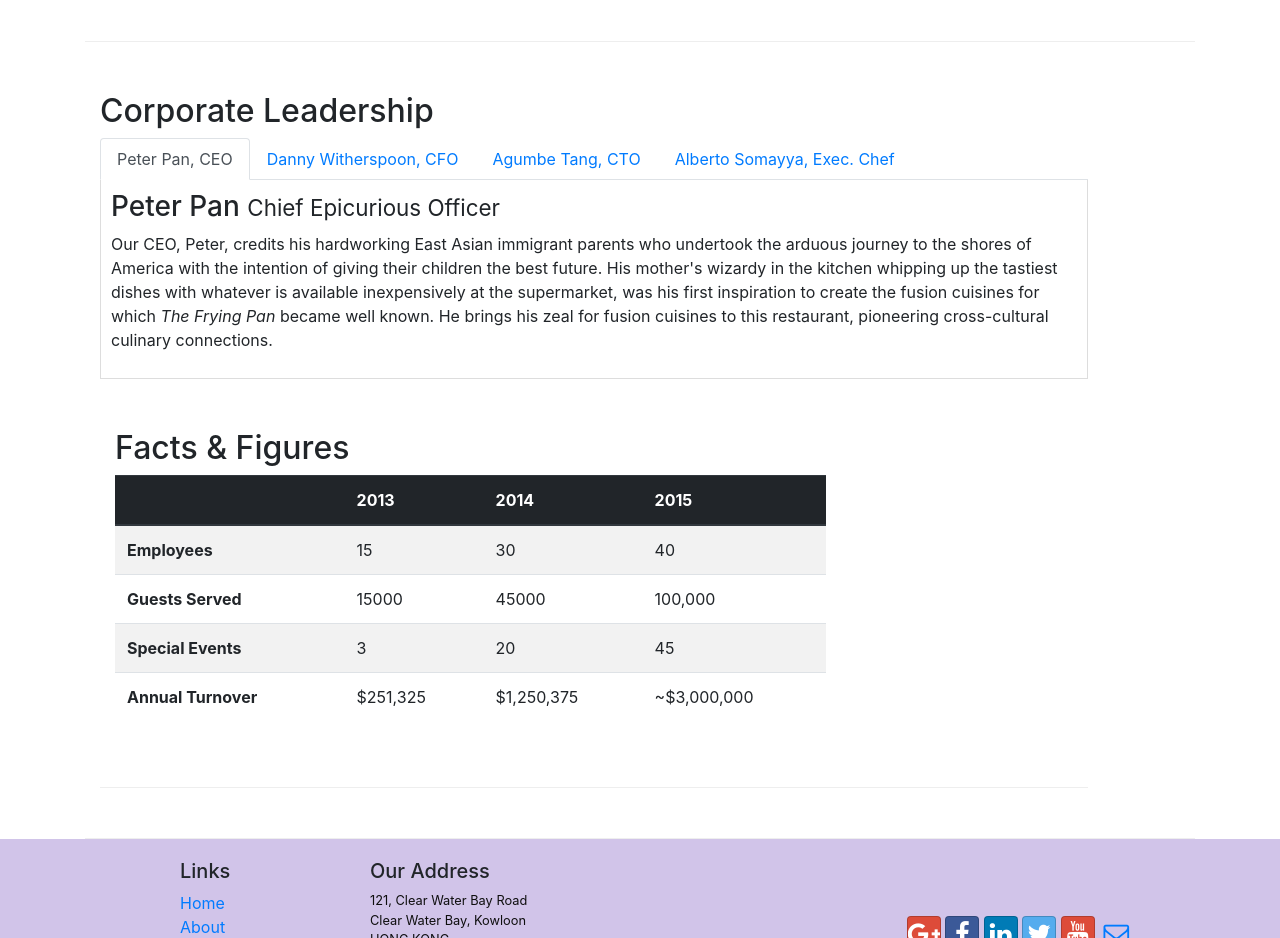
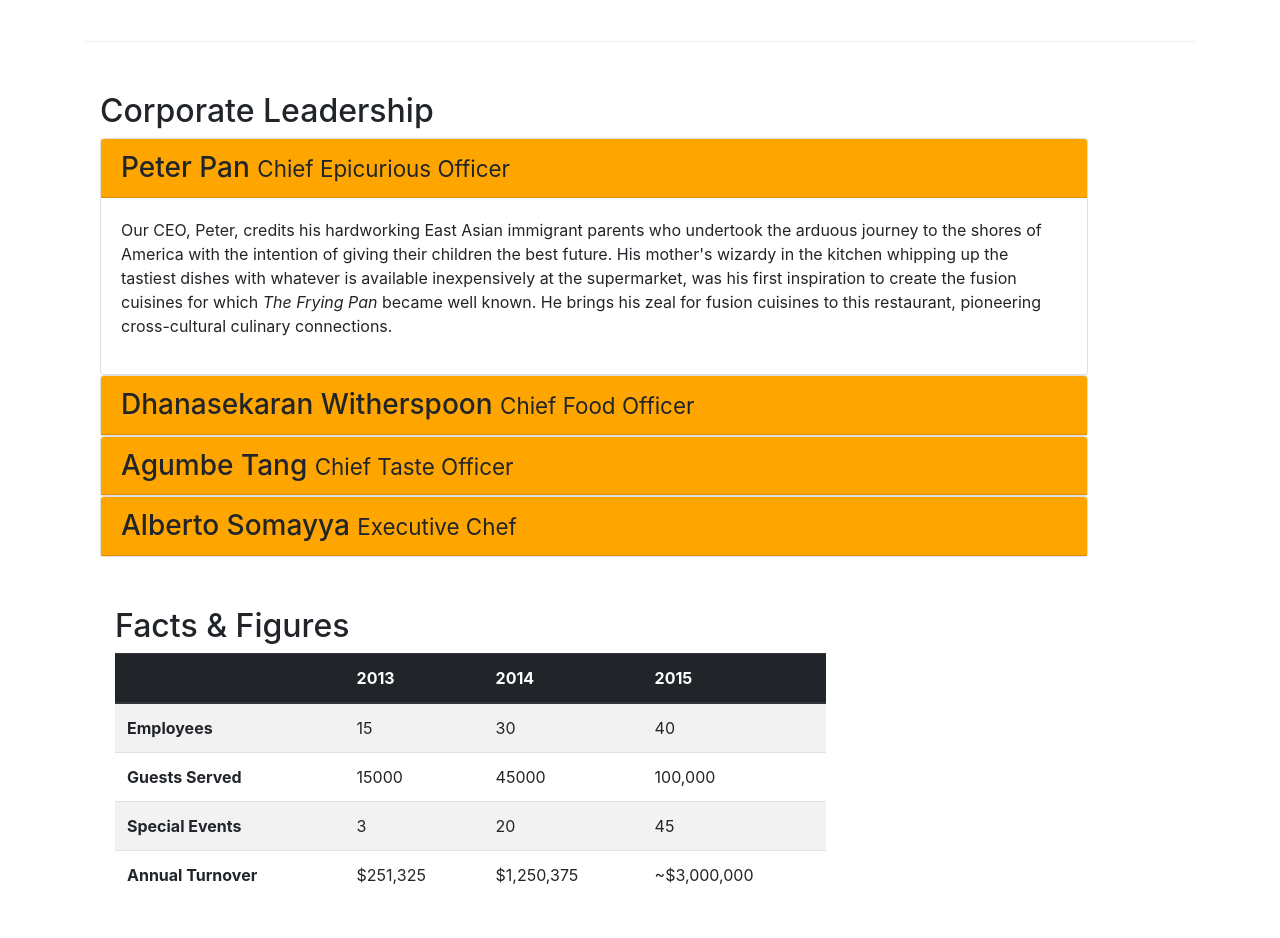
Before and after one commit to HamzaHaimeur19/Bootstrap4, a website: page aboutus.html in a window 1280 px wide. Shown: the part 880-1818 px from the top of the page. Drawn offline with nearby package versions, Linux system fonts and the light colour scheme.

Commit message:
accordion

```diff
--- a/aboutus.html
+++ b/aboutus.html
@@ -109,75 +109,115 @@
         <div class="row row-content align-items-center">
             <div class="col-12 col-sm-1 col-md-11" class="d-none" class="d-sm-block">
                 <h2>Corporate Leadership</h2>
-                <ul class="nav nav-tabs">
-                    <li class="nav-item">
-                        <a class="nav-link active" href="#peter" role="tab" data-toggle="tab">Peter Pan, CEO</a>
-                    </li>
-                    <li class="nav-item">
-                        <a class="nav-link" href="#danny" role="tab" data-toggle="tab">Danny Witherspoon, CFO</a>
-                    </li>
-                    <li class="nav-item">
-                        <a class="nav-link" href="#agumbe" role="tab" data-toggle="tab">Agumbe Tang, CTO</a>
-                    </li>
-                    <li class="nav-item">
-                        <a class="nav-link" href="#alberto" role="tab" data-toggle="tab">Alberto Somayya, Exec. Chef</a>
-                    </li>
-                </ul>
-                <div class="tab-content">
-                    <div role="tabpanel" class="tab-pane fade show active" id="peter">
-                        <h3>Peter Pan <small>Chief Epicurious Officer</small></h3>
-                        <p class="d-none d-sm-block">Our CEO, Peter, credits his hardworking East Asian immigrant
+                <div class="accordion">
+                    <div class="card">
+                        <div class="card-header" role="tab" id="peterhead">
+                            <h3 class="mb-0">
+                                <a data-toggle="collapse" data-target="#peter">
+                                    Peter Pan <small>Chief Epicurious Officer</small>
+                                </a>
+                            </h3>
+                        </div>
+                        <div class="collapse show" id="peter" data-parent="#accordion">
+                            <div class="card-body">
+                                <p class="d-none d-sm-block"> Our CEO, Peter, credits his hardworking East Asian
+                                    immigrant
                                     parents who undertook the
                                     arduous
-                            journey to the shores of America with the intention of giving their children the best
+                                    journey to the shores of America with the intention of giving their children the
+                                    best
                                     future. His
-                            mother's wizardy in the kitchen whipping up the tastiest dishes with whatever is available
-                            inexpensively at the supermarket, was his first inspiration to create the fusion cuisines
+                                    mother's wizardy in the kitchen whipping up the tastiest dishes with whatever is
+                                    available
+                                    inexpensively at the supermarket, was his first inspiration to create the fusion
+                                    cuisines
                                     for which
-                            <em>The Frying Pan</em> became well known. He brings his zeal for fusion cuisines to this
+                                    <em>The Frying Pan</em> became well known. He brings his zeal for fusion cuisines to
+                                    this
                                     restaurant, pioneering cross-cultural culinary connections.
                                 </p>
                             </div>
+                        </div>
+                    </div>
 
-                    <div role="tabpanel" class="tab-pane fade" id="danny">
-                        <h3>Dhanasekaran Witherspoon <small>Chief Food Officer</small></h3>
-                        <p class="d-none d-sm-block">Our CFO, Danny, as he is affectionately referred to by his
+
+                    <div class="card">
+                        <div class="card-header" role="tab" id="dannyhead">
+                            <h3 class="mb-0">
+                                <a class="collapsed" data-toggle="collapse" data-target="#danny">
+                                    Dhanasekaran Witherspoon <small>Chief Food Officer</small>
+                                </a>
+                            </h3>
+                        </div>
+                        <div class="collapse" id="danny" data-parent="#accordion">
+                            <div class="card-body">
+                                <p class="d-none d-sm-block">
+                                    Our CFO, Danny, as he is affectionately referred to by his
                                     colleagues, comes from a long
                                     established
                                     family tradition in farming and produce. His experiences growing up on a farm in the
                                     Australian
-                            outback gave him great appreciation for varieties of food sources. As he puts it in his own
+                                    outback gave him great appreciation for varieties of food sources. As he puts it in
+                                    his own
                                     words,
-                            <em>Everything that runs, wins, and everything that stays, pays!</em>
+                                    <em>Everything that runs, wins, and everything that stays, pays!</em></em>
                                 </p>
                             </div>
+                        </div>
+                    </div>
 
-                    <div role="tabpanel" class="tab-pane fade" id="agumbe">
-                        <h3>Agumbe Tang <small>Chief Taste Officer</small></h3>
-                        <p class="d-none d-sm-block">Blessed with the most discerning gustatory sense, Agumbe, our CTO,
+                    <div class="card">
+                        <div class="card-header" role="tab" id="agumbehead">
+                            <h3 class="mb-0">
+                                <a class="collapsed" data-toggle="collapse" data-target="#agumbe">
+                                    Agumbe Tang <small>Chief Taste Officer</small>
+                                </a>
+                            </h3>
+                        </div>
+                        <div class="collapse" id="agumbe" data-parent="#accordion">
+                            <div class="card-body">
+                                <p class="d-none d-sm-block">Blessed with the most discerning gustatory sense, Agumbe,
+                                    our CTO,
                                     personally ensures that
                                     every
                                     dish
-                            that we serve meets his exacting tastes. Our chefs dread the tongue lashing that ensues if
+                                    that we serve meets his exacting tastes. Our chefs dread the tongue lashing that
+                                    ensues if
                                     their
-                            dish does not meet his exacting standards. He lives by his motto, <em>You click only if you
+                                    dish does not meet his exacting standards. He lives by his motto, <em>You click only
+                                        if you
                                         survive
                                         my lick.</em></p>
                             </div>
+                        </div>
+                    </div>
 
-                    <div role="tabpanel" class="tab-pane fade" id="alberto">
-                        <h3>Alberto Somayya <small>Executive Chef</small></h3>
-                        <p class="d-none d-sm-block">Award winning three-star Michelin chef with wide International
+                    <div class="card">
+                        <div class="card-header" role="tab" id="albertohead">
+                            <h3 class="mb-0">
+                                <a class="collapsed" data-toggle="collapse" data-target="#alberto">
+                                    Alberto Somayya <small>Executive Chef</small>
+                                </a>
+                            </h3>
+                        </div>
+                        <div class="collapse" id="alberto" data-parent="#accordion">
+                            <div class="card-body">
+                                <p class="d-none d-sm-block">Award winning three-star Michelin chef with wide
+                                    International
                                     experience having worked closely
                                     with
-                            whos-who in the culinary world, he specializes in creating mouthwatering Indo-Italian fusion
-                            experiences. He says, <em>Put together the cuisines from the two craziest cultures, and you
+                                    whos-who in the culinary world, he specializes in creating mouthwatering
+                                    Indo-Italian fusion
+                                    experiences. He says, <em>Put together the cuisines from the two craziest cultures,
+                                        and you
                                         get
                                         a
                                         winning hit! Amma Mia!</em></p>
                             </div>
+                        </div>
+                    </div>
+                </div>
 
-                </div>
                 <div class="row row-content">
                     <div class="col-12 col-sm-9">
                         <h2>Facts &amp; Figures</h2>
```
Lines whose indentation alone changed are shown as unchanged.
